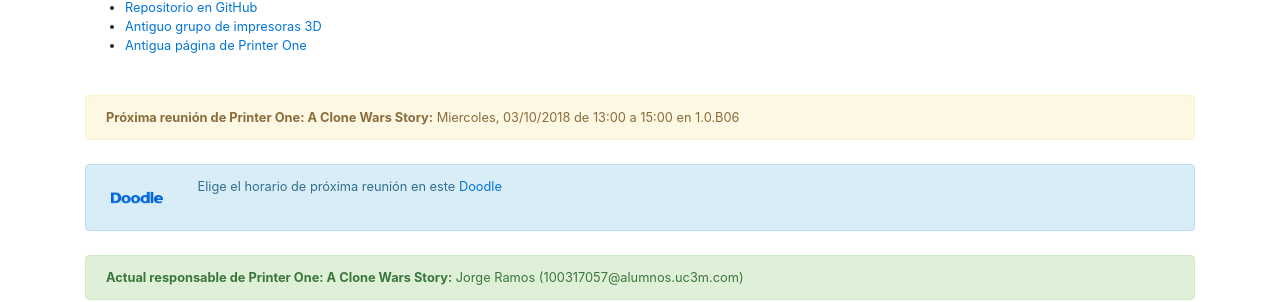
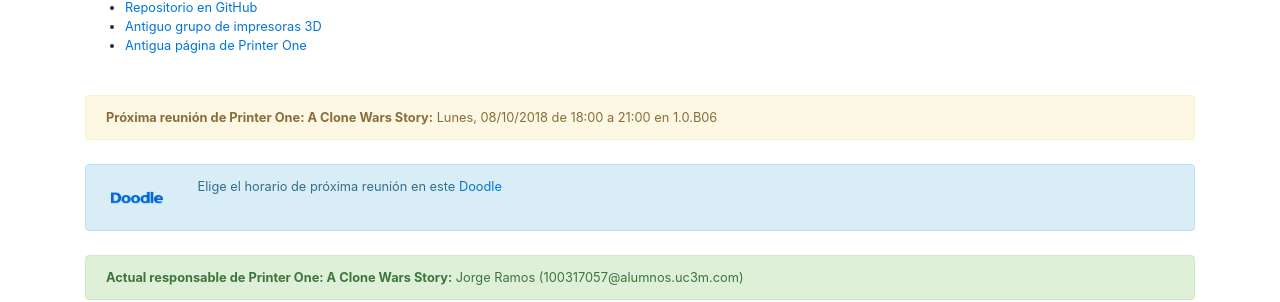
Before and after one commit to asrob-uc3m/asrob-uc3m.github.io, a Jekyll site: the page built from _workgroups/2017-05-28-printer-one.markdown, in a window 1280 px wide and 900 px high, scrolled down 1019 px. Shown: the part 333-635 px from the top of the window. Built offline with Jekyll 4.4.1, drawn with Linux system fonts in a browser that asks for light colours.

Commit message:
New meeting

```diff
--- a/_workgroups/2017-05-28-printer-one.markdown
+++ b/_workgroups/2017-05-28-printer-one.markdown
@@ -7,7 +7,7 @@ layout: workgroup
 manager: "Jorge Ramos"
 manager_email: 100317057@alumnos.uc3m.com
 name: Printer One&#58; A Clone Wars Story
-next_meeting: Miercoles, 03/10/2018 de 13:00 a 15:00 en 1.0.B06
+next_meeting: Lunes, 08/10/2018 de 18:00 a 21:00 en 1.0.B06
 next_meeting_doodle: https://doodle.com/poll/nxvf28imh5zwqxkk
 picture: /img/printer_one.png
 picture_full: /img/printer_one-full.jpg
```
